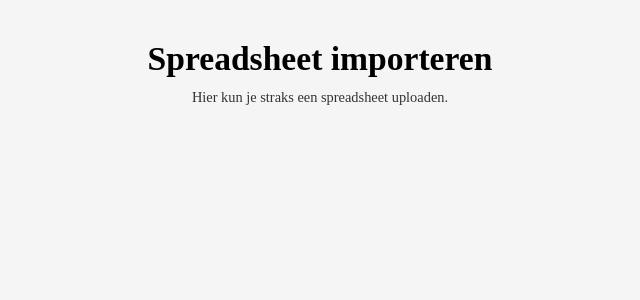
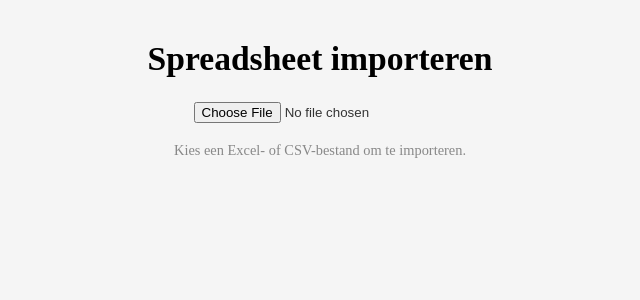
Before and after one commit to OliverDeltion/Herexamen, a React (Vite) app in the folder frontend/: page /import in a window 1280 px wide. Shown: the top 300 px of the page, without its empty margins (320-960 px from the left). Built offline with nearby package versions, Linux system fonts and the light colour scheme.

Commit message:
SpreadSheetImport - Importeren

```diff
--- a/frontend/package.json
+++ b/frontend/package.json
@@ -19,7 +19,8 @@
     "react-dom": "^19.1.0",
     "react-minimal-pie-chart": "^9.1.0",
     "react-modal": "^3.16.3",
-    "react-router-dom": "^7.6.1"
+    "react-router-dom": "^7.6.1",
+    "xlsx": "^0.18.5"
   },
   "devDependencies": {
     "@eslint/js": "^9.25.0",
--- a/frontend/src/components/dashboard/SpreadsheetImport.jsx
+++ b/frontend/src/components/dashboard/SpreadsheetImport.jsx
@@ -1,10 +1,71 @@
-import React from "react";
+import React, { useState } from "react";
+import * as XLSX from "xlsx";
 
 const SpreadsheetImport = () => {
+    const [fileName, setFileName] = useState("");
+    const [data, setData] = useState([]);
+
+    const handleFileChange = (e) => {
+        const file = e.target.files[0];
+        if (!file) return;
+        setFileName(file.name);
+
+        const reader = new FileReader();
+        reader.onload = (evt) => {
+            const bstr = evt.target.result;
+            const wb = XLSX.read(bstr, { type: "binary" });
+            const wsname = wb.SheetNames[0];
+            const ws = wb.Sheets[wsname];
+            const jsonData = XLSX.utils.sheet_to_json(ws, { header: 1 });
+            setData(jsonData);
+        };
+        reader.readAsBinaryString(file);
+    };
+
     return (
         <div style={{ padding: "2rem", textAlign: "center" }}>
             <h2>Spreadsheet importeren</h2>
-            <p>Hier kun je straks een spreadsheet uploaden.</p>
+            <input
+                type="file"
+                accept=".xlsx,.xls,.csv"
+                onChange={handleFileChange}
+                style={{ margin: "1rem 0" }}
+            />
+            {fileName && <div><strong>Bestand:</strong> {fileName}</div>}
+            {data.length > 0 && (
+                <div style={{ marginTop: "2rem", overflowX: "auto" }}>
+                    <h4>Voorbeeld van de data:</h4>
+                    <table style={{ margin: "0 auto", borderCollapse: "collapse" }}>
+                        <tbody>
+                            {data.slice(0, 10).map((row, i) => (
+                                <tr key={i}>
+                                    {row.map((cell, j) => (
+                                        <td
+                                            key={j}
+                                            style={{
+                                                border: "1px solid #ccc",
+                                                padding: "0.4rem 0.8rem",
+                                                background: i === 0 ? "#f7f7f7" : "#fff",
+                                                fontWeight: i === 0 ? "bold" : "normal"
+                                            }}
+                                        >
+                                            {cell}
+                                        </td>
+                                    ))}
+                                </tr>
+                            ))}
+                        </tbody>
+                    </table>
+                    {data.length > 10 && (
+                        <div style={{ color: "#888", fontSize: "0.9em", marginTop: "0.5rem" }}>
+                            ...alleen de eerste 10 rijen getoond
+                        </div>
+                    )}
+                </div>
+            )}
+            {!fileName && (
+                <p style={{ color: "#888" }}>Kies een Excel- of CSV-bestand om te importeren.</p>
+            )}
         </div>
     );
 };
```
Also changed, not shown: 1 other file (tests, documents, lock files or other folders).
